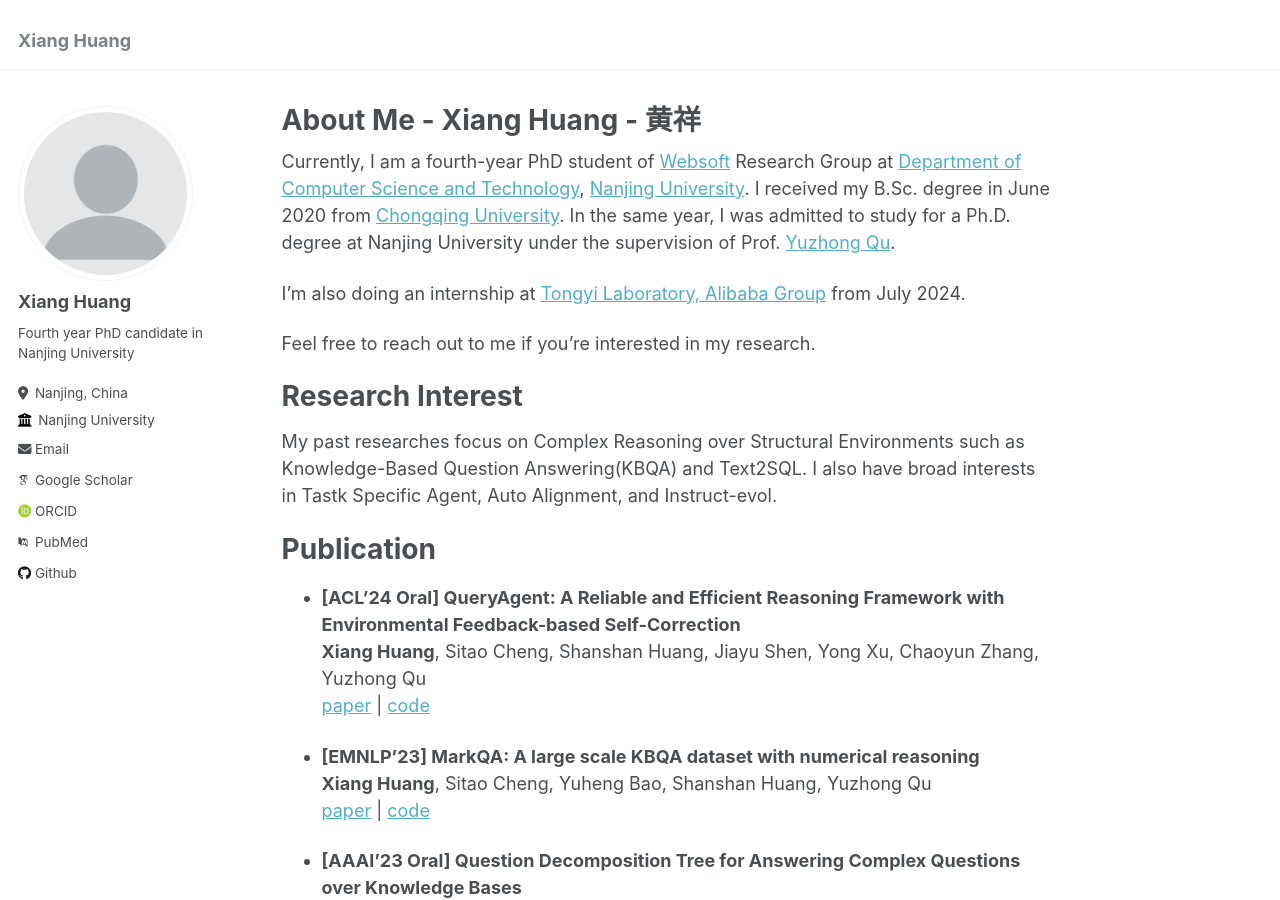
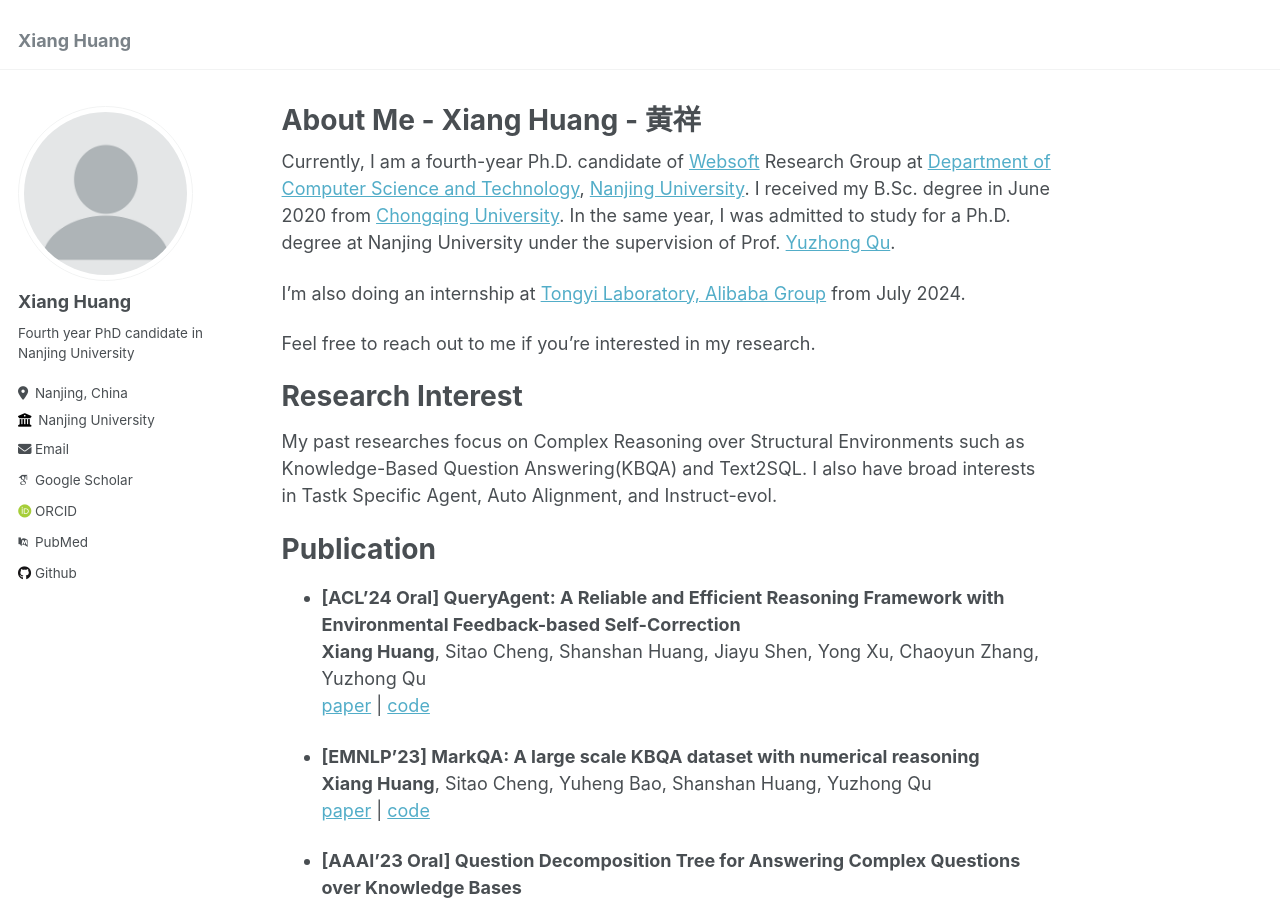
Before and after one commit to cdhx/cdhx.github.io, a Jekyll site: the page built from _pages/about.md, in a window 1280 px wide and 900 px high. Built offline with Jekyll 4.4.1, drawn with Linux system fonts in a browser that asks for light colours; some web fonts are replaced.

Commit message:
Update about.md

```diff
--- a/_pages/about.md
+++ b/_pages/about.md
@@ -7,7 +7,7 @@ redirect_from:
   - /about.html
 ---
 
-Currently, I am a fourth-year PhD student of [Websoft](http://ws.nju.edu.cn/wiki/Wiki.jsp?page=%E4%B8%87%E7%BB%B4%E7%BD%91%E8%BD%AF%E4%BB%B6%E7%A0%94%E7%A9%B6%E7%BB%84) Research Group at [Department of Computer Science and Technology](http://cs.nju.edu.cn/), [Nanjing University](https://www.nju.edu.cn/).
+Currently, I am a fourth-year Ph.D. candidate of [Websoft](http://ws.nju.edu.cn/wiki/Wiki.jsp?page=%E4%B8%87%E7%BB%B4%E7%BD%91%E8%BD%AF%E4%BB%B6%E7%A0%94%E7%A9%B6%E7%BB%84) Research Group at [Department of Computer Science and Technology](http://cs.nju.edu.cn/), [Nanjing University](https://www.nju.edu.cn/).
 I received my B.Sc. degree in June 2020 from [Chongqing University](https://www.cqu.edu.cn/).
 In the same year, I was admitted to study for a Ph.D. degree at Nanjing University under the supervision of Prof. [Yuzhong Qu](http://ws.nju.edu.cn/~yzqu).
 
```
